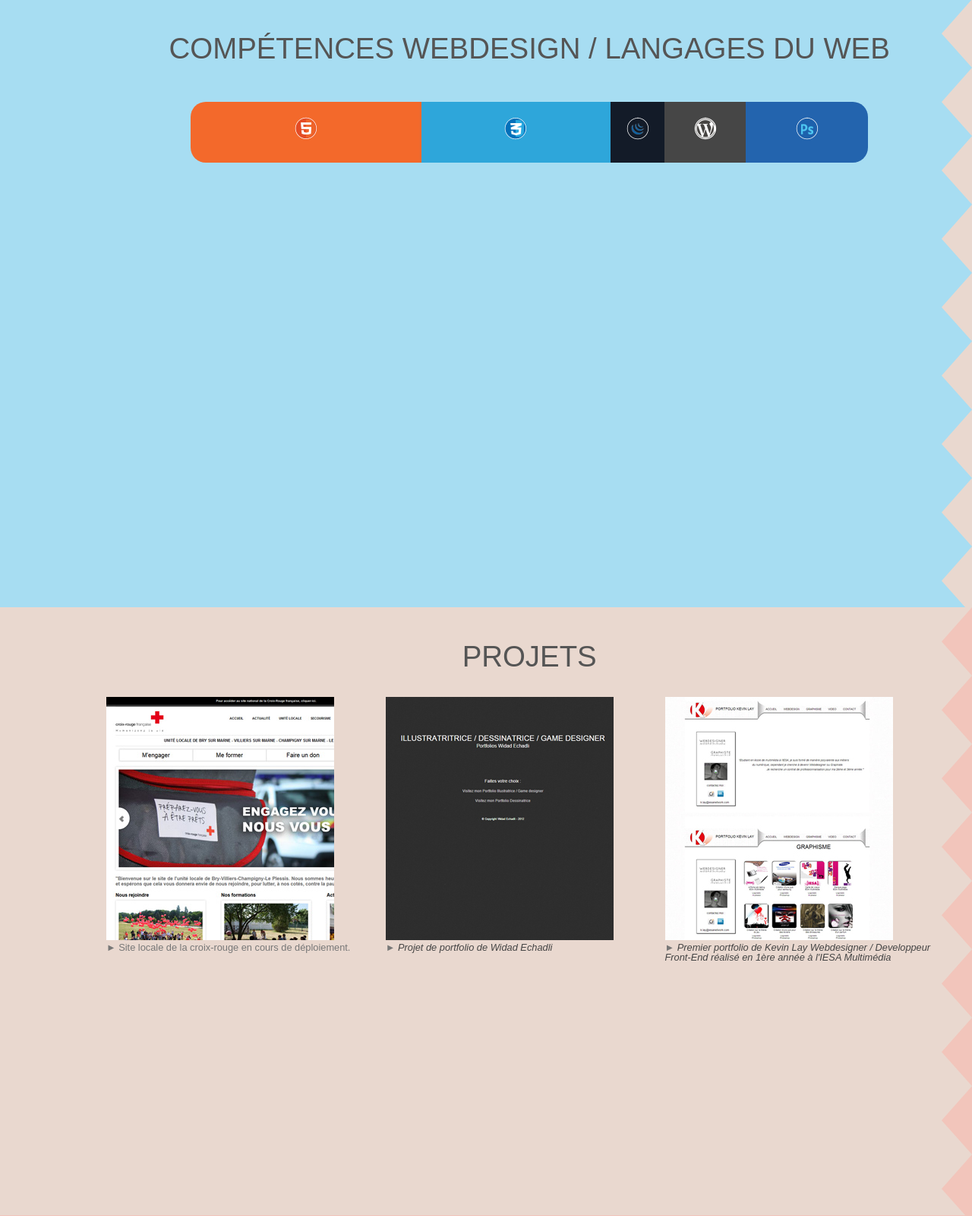
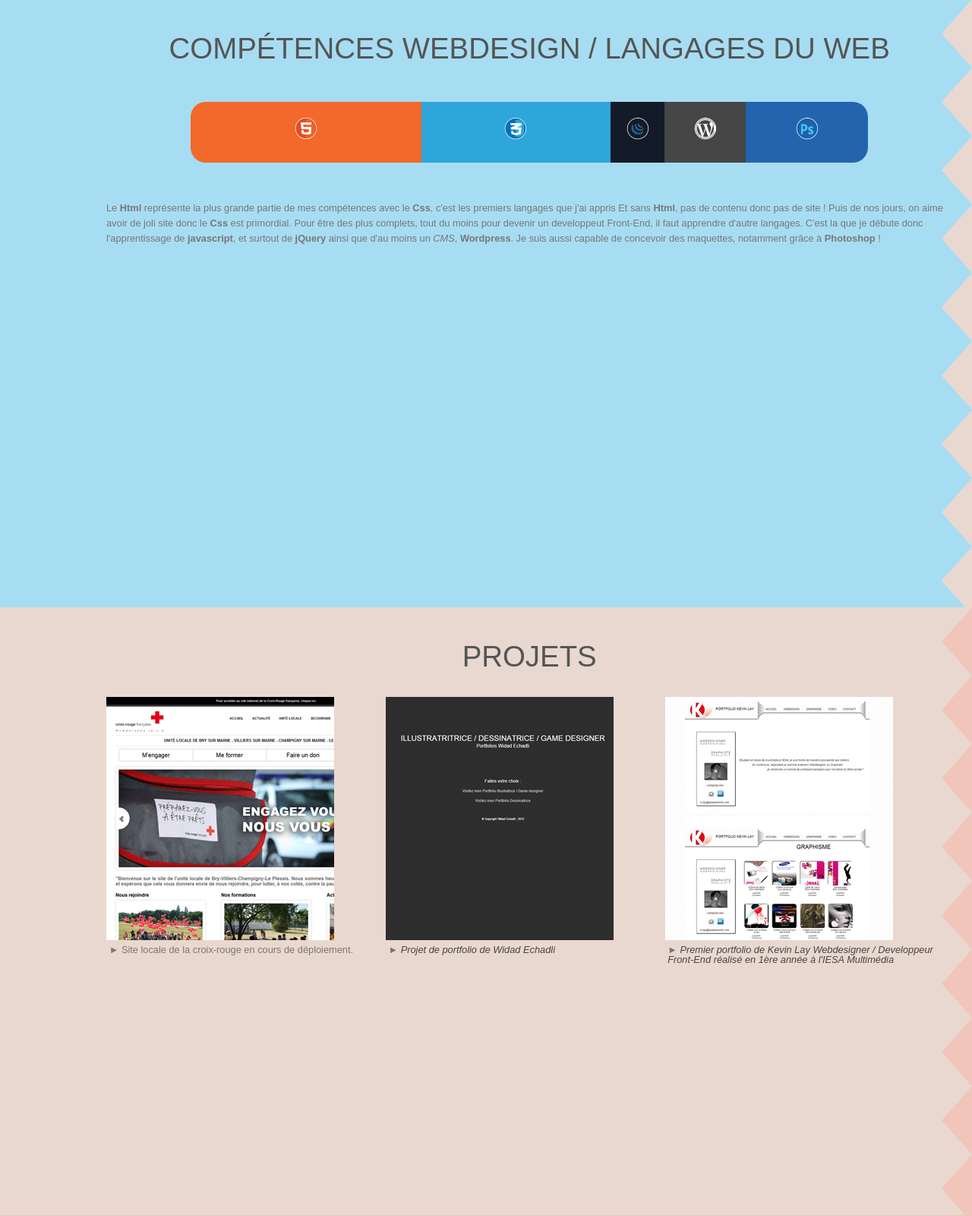
Before and after one commit to Oushiza/portfolio, a PHP site: page / in a window 1280 px wide. Shown: the part 801-2401 px from the top of the page at 76% size. Run offline with PHP 8.4, Linux system fonts and the light colour scheme; some libraries are stand-ins or nearby versions.

Commit message:
correction w3c

```diff
--- a/css/style.css
+++ b/css/style.css
@@ -8,7 +8,7 @@ article.horizontalScroll { width: 100%; height: 100%; float: left; padding: 4% 2
 
 h1 { margin: 2% auto; font-size: 1.5em; text-align: center; text-transform: uppercase; color: #555;}
 h2 { margin: 1%; font-size: 1.2em; text-align: center}
-p { line-height: 20px;}
+p { font-size: 0.8em; line-height: 20px;}
 a { color: #444; font-style: italic; text-decoration: none; transition: color 0.4s ease-in-out;}
 a:hover, input[type=submit]:hover { color:#000;}
 strong { font-weight: bold;}
@@ -36,6 +36,7 @@ header nav ul li { display: inline-block; margin: 5px;}
 
 #projets { background-color: #E9D8CF;}
 #projets figure img { display: none;}
+#projets figure figcaption { padding: 1%;}
 
 #contact { background: #F2C5BB;}
 #contact #mailTo img { display: none;}
@@ -62,7 +63,6 @@ Screen larger 480px
     header aside a.twitter { background-position: 50% -145px;}
     header aside a.link { background-position: 50% -174px;}
 
-    #presentation div { width: 80%; margin: 0 auto; text-align: center;}
     #presentation img { display: inline-block;}
 
     #contact #mailTo { padding: 1% 2%; text-align: center;}
@@ -78,7 +78,9 @@ Screen larger 720px
 
     h1 { font-size: 3em;}
     h2 { font-size: 2em;}
+    p { font-size: 1em;}
 
+    #presentation div { width: 80%; margin: 0 auto; text-align: center;}
     #presentation:after, #competences:after, #projets:after, #contact:after {  position: absolute; content: ""; top:0; right: 0; width: 40px; height: 100%;}
     #presentation:after { background: url('../img/spriteBordureCategories.png');}
 
--- a/index.php
+++ b/index.php
@@ -34,7 +34,7 @@
             <h1>Webdesigner / Developpeur Front-End</h1>
             <div>
                 <h2>Je suis <em>webdesigner</em>, <em>Developpeur Front-End</em> spécialisé dans l'intégration (langages <strong>HTML</strong> et <strong>CSS</strong>)</h2>
-                <p>Je m'appelle Kevin, je vis à Paris et depuis peu je me spécialise dans les <strong>métiers du web</strong>.J'ai réalisé ma reconversion en 2011 en intégrant le cursus <strong>Chef de Projet de Multimédia</strong> à l'<a href="http://www.iesamultimedia.fr/formation/cycle-bachelor-chef-projet-multimedia" title="Lien vers la formation de chef de projet multimédia à l'IESA Multimédia">IESA Multimédia</a>, valorisé par un stage de 6 mois chez <a href="http://www.easyvoyage.com/" title="Lien vers le site comparatif de voyage, easyvoyage.com">Easyvoyage</a> au poste d'<em>intégrateur</em>. 3 ans plus tard... le temps de financer une nouvelle formation. Je suis en formation continue <em>développeur Multimédia</em> à l'<a href="https://www.ecole-multimedia.com/formation-continue/internet-web-multimedia/informatique-multimedia-2/developpeur-web" title"Lien vers la formation continue de developpeut Multimédia à l'école Multimédia">école Multimédia</a>. Nous y avons étudier plein de langages intéressant : <strong>Javascript</strong>, <strong>jQuery</strong>, <strong>Php</strong>, <strong>Symfony</strong> et <strong>Wordpress</strong> et dans quelques jours il faudra les mettre en pratique lors d'un stage.</p>
+                <p>Je m'appelle Kevin, je vis à Paris et depuis peu je me spécialise dans les <strong>métiers du web</strong>.J'ai réalisé ma reconversion en 2011 en intégrant le cursus <strong>Chef de Projet de Multimédia</strong> à l'<a href="http://www.iesamultimedia.fr/formation/cycle-bachelor-chef-projet-multimedia" title="Lien vers la formation de chef de projet multimédia à l'IESA Multimédia">IESA Multimédia</a>, valorisé par un stage de 6 mois chez <a href="http://www.easyvoyage.com/" title="Lien vers le site comparatif de voyage, easyvoyage.com">Easyvoyage</a> au poste d'<em>intégrateur</em>. 3 ans plus tard... le temps de financer une nouvelle formation. Je suis en formation continue <em>développeur Multimédia</em> à l'<a href="https://www.ecole-multimedia.com/formation-continue/internet-web-multimedia/informatique-multimedia-2/developpeur-web" title="Lien vers la formation continue de developpeut Multimédia à l'école Multimédia">école Multimédia</a>. Nous y avons étudier plein de langages intéressant : <strong>Javascript</strong>, <strong>jQuery</strong>, <strong>Php</strong>, <strong>Symfony</strong> et <strong>Wordpress</strong> et dans quelques jours il faudra les mettre en pratique lors d'un stage.</p>
             </div>
         </article>
         <article id="competences" class="horizontalScroll">
@@ -56,12 +56,13 @@
                     <h2>Photoshop</h2>
                 </div>
             </div>
+            <p>Le <strong>Html</strong> représente la plus grande partie de mes compétences avec le <strong>Css</strong>, c'est les premiers langages que j'ai appris Et sans <strong>Html</strong>, pas de contenu donc pas de site ! Puis de nos jours, on aime avoir de joli site donc le <strong>Css</strong> est primordial. Pour être des plus complets, tout du moins pour devenir un developpeut Front-End, il faut apprendre d'autre langages. C'est la que je débute donc l'apprentissage de <strong>javascript</strong>, et surtout de <strong>jQuery</strong> ainsi que d'au moins un <em>CMS</em>, <strong>Wordpress</strong>. Je suis aussi capable de concevoir des maquettes, notamment grâce à <strong>Photoshop</strong> !</p>
         </article>
         <article id="projets" class="horizontalScroll">
         	<h1>Projets</h1>
             <figure>
             	<img src="img/projets/crf.jpg" alt="Image de présentation du site locale de la croix-rouge Villiers/Bry/plessis" />
-                <figcaption>► Site locale de la croix-rouge en cours de déploiement.</a></figcaption>
+                <figcaption>► Site locale de la croix-rouge en cours de déploiement.</figcaption>
             </figure><!--
 		--><figure>
 			<img src="img/projets/portfolio_we.jpg" alt="Image de présentation du projet de portfolio de Widad Echadli" />
```
Lines whose indentation alone changed are shown as unchanged.
